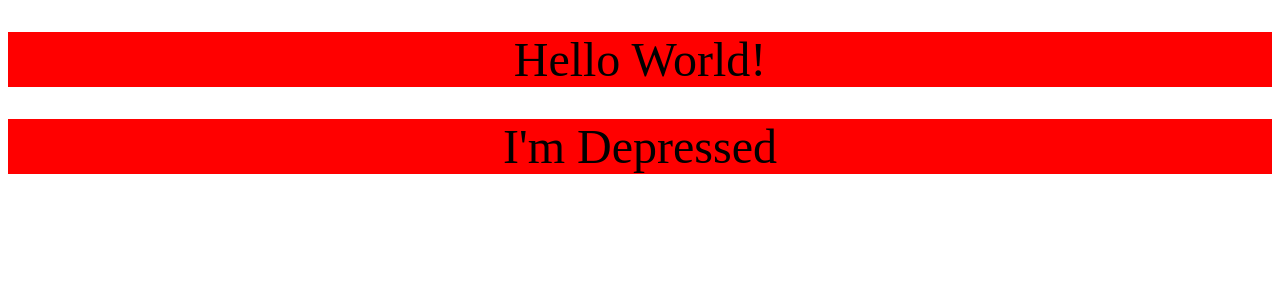
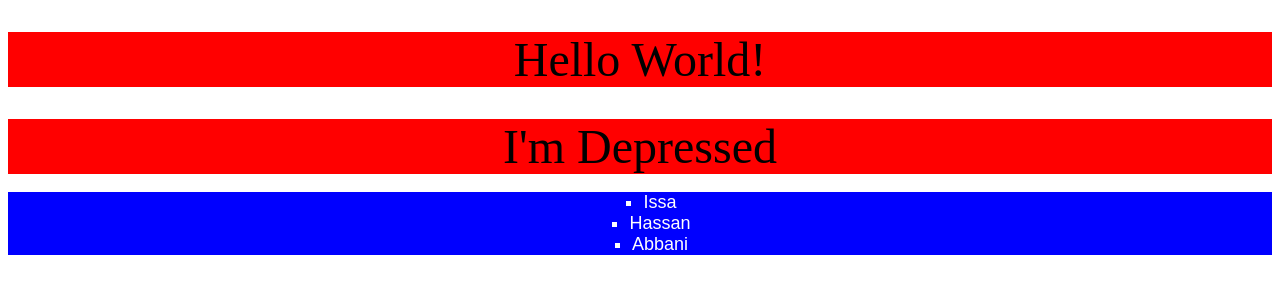
Before and after one commit to Issa-Abbani/test-git-new, a plain HTML site: page index.html in a window 1280 px wide. Drawn offline with Linux system fonts and the light colour scheme.

Commit message:
Newer list content

```diff
--- a/index.html
+++ b/index.html
@@ -10,6 +10,11 @@
 
   <div>Hello World!</div>
   <div>I'm Depressed</div>
+  <ul>
+    <li>Issa</li>
+    <li>Hassan</li>
+    <li>Abbani</li>
+  </ul>
 
 </body>
 </html>
--- a/style.css
+++ b/style.css
@@ -6,3 +6,15 @@ div{
 div{
   margin-top: 2rem;
 }
+
+ul{
+  background-color: blue;
+  list-style: square;
+  display: flex;
+  flex-direction: column;
+  justify-content: center;
+  align-items: center;
+  color: white;
+  font-size: large;
+  font-family: Arial, Helvetica, sans-serif;
+}
```
